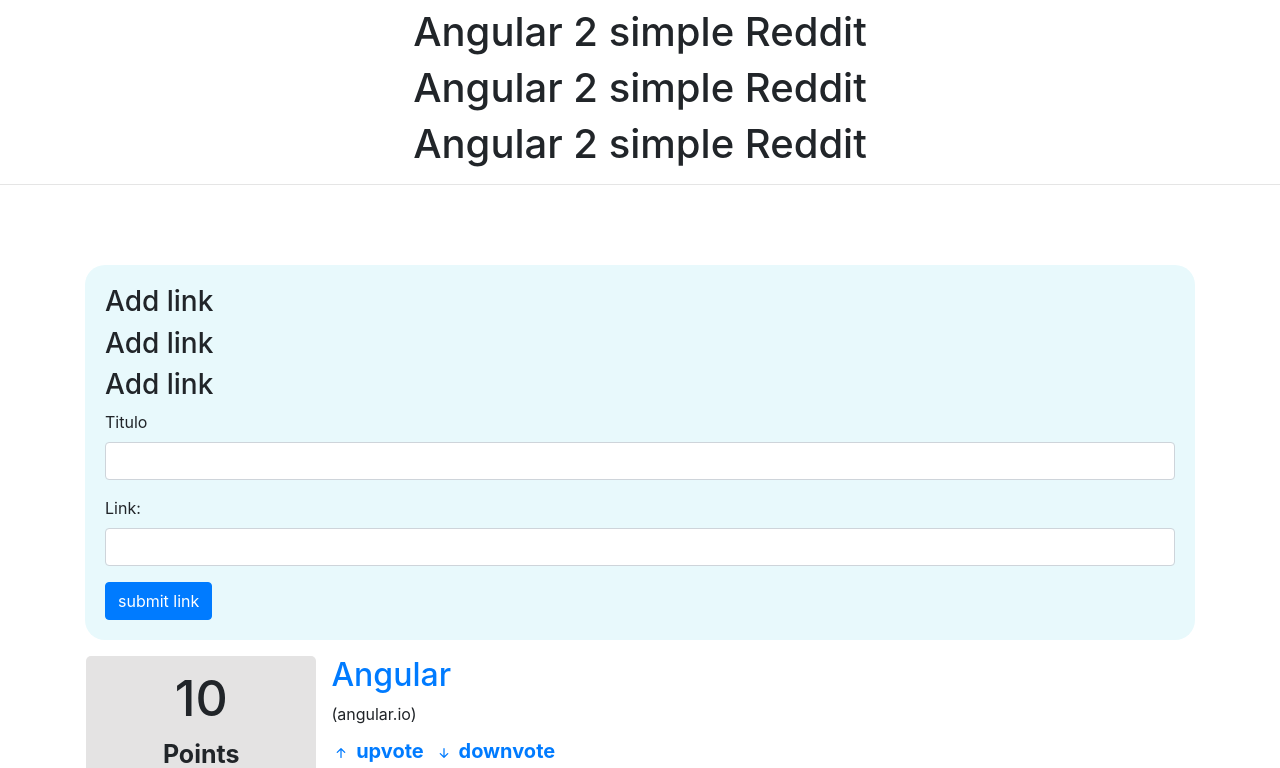
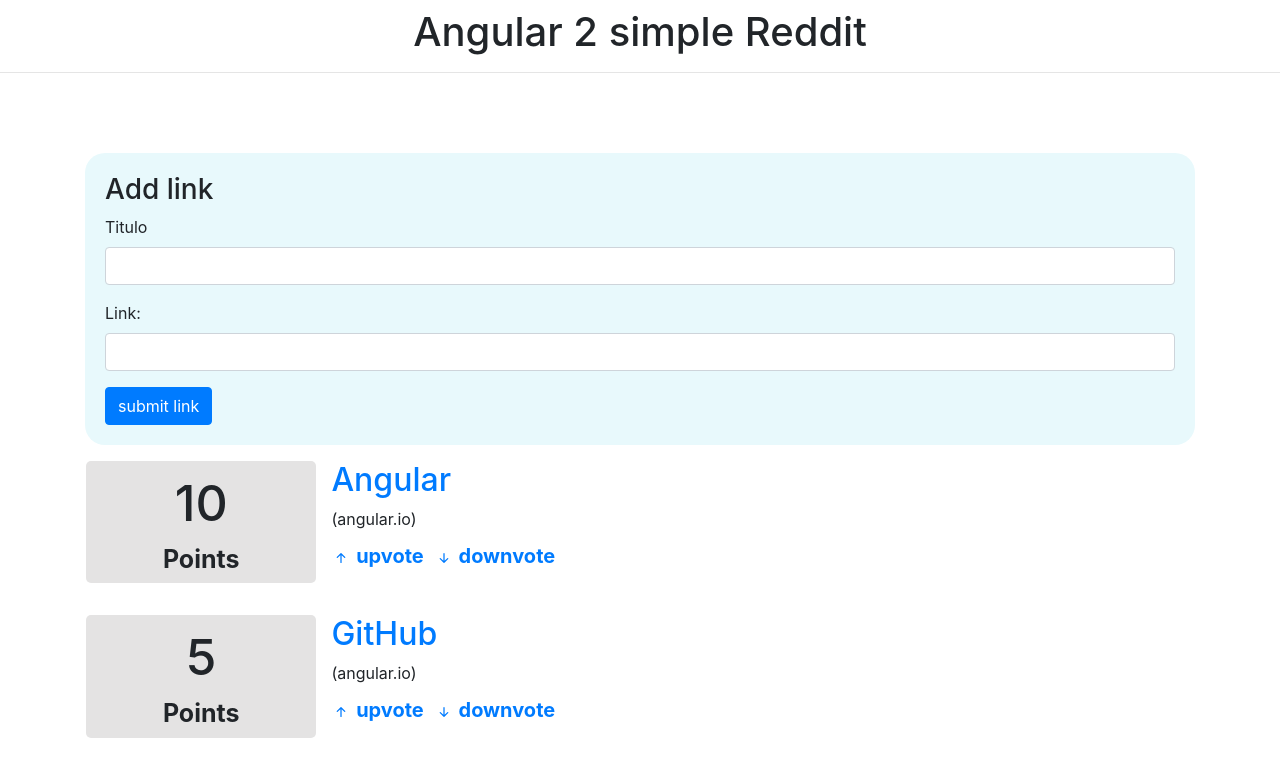
Before and after one commit to RQI2019/angular-reddit, an Angular app: page / in a window 1280 px wide. Shown: the top 768 px of the page. Built offline with nearby package versions, Linux system fonts and the light colour scheme.

Commit message:
prueb merge

```diff
--- a/src/app/app.component.html
+++ b/src/app/app.component.html
@@ -2,17 +2,12 @@
 <app-lista></app-lista>
 
 <div class="header pt-2 pb-3">
-  <h1 class="text-center">Angular 2 simple Reddit</h1>
-  <h1 class="text-center">Angular 2 simple Reddit</h1>
   <h1 class="text-center">Angular 2 simple Reddit</h1>
   <hr>
 </div>
 <div class ="container mt-5">
   <form class="form card-body" style="background-color: #e8f9fc; border-radius: 20px;">
     <h3 class="ui header">Add link</h3>
-    <h3 class="ui header">Add link</h3>
-    <h3 class="ui header">Add link</h3>
-
 
     <div class="field form-group">
       <label for="title"  class="label">Titulo</label>
```
